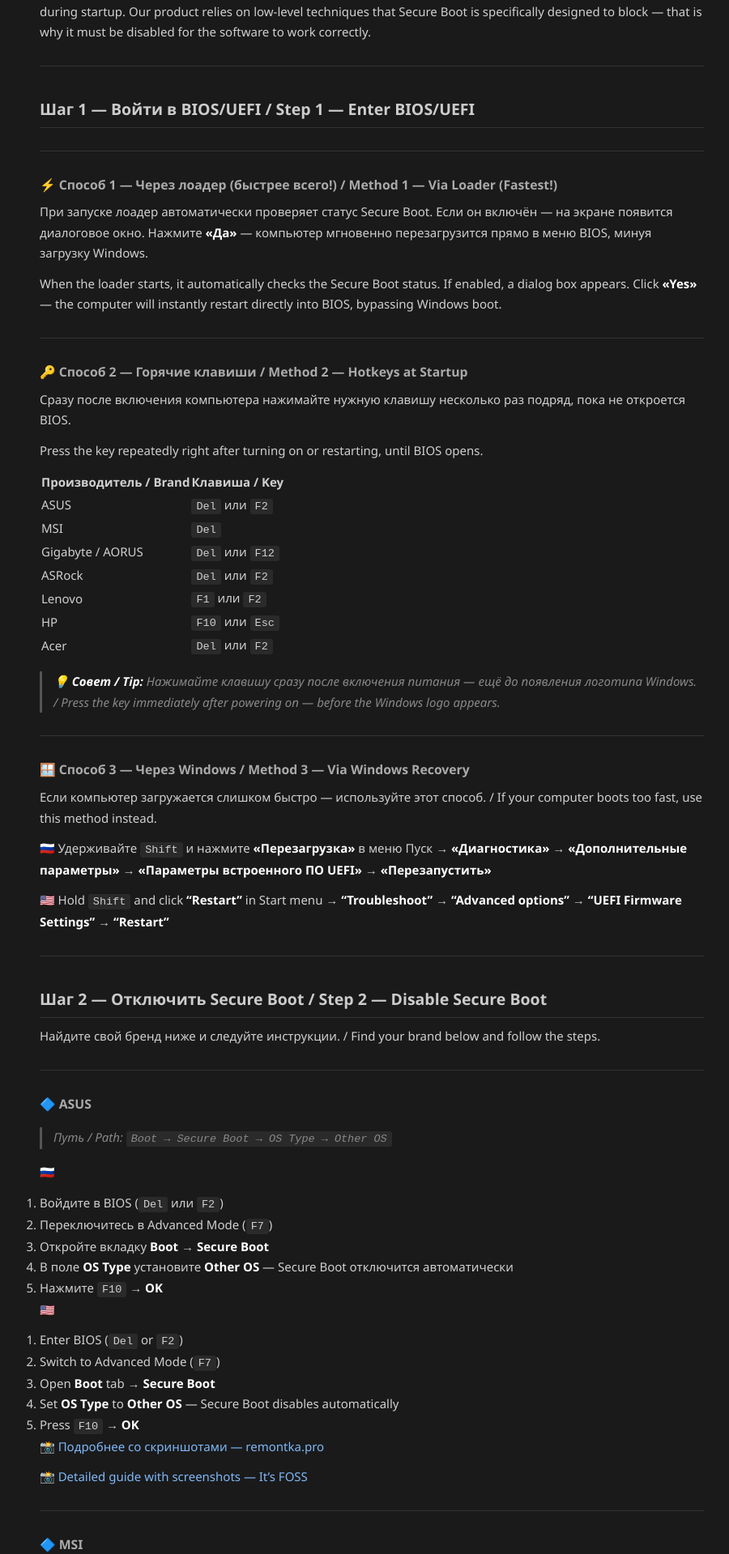
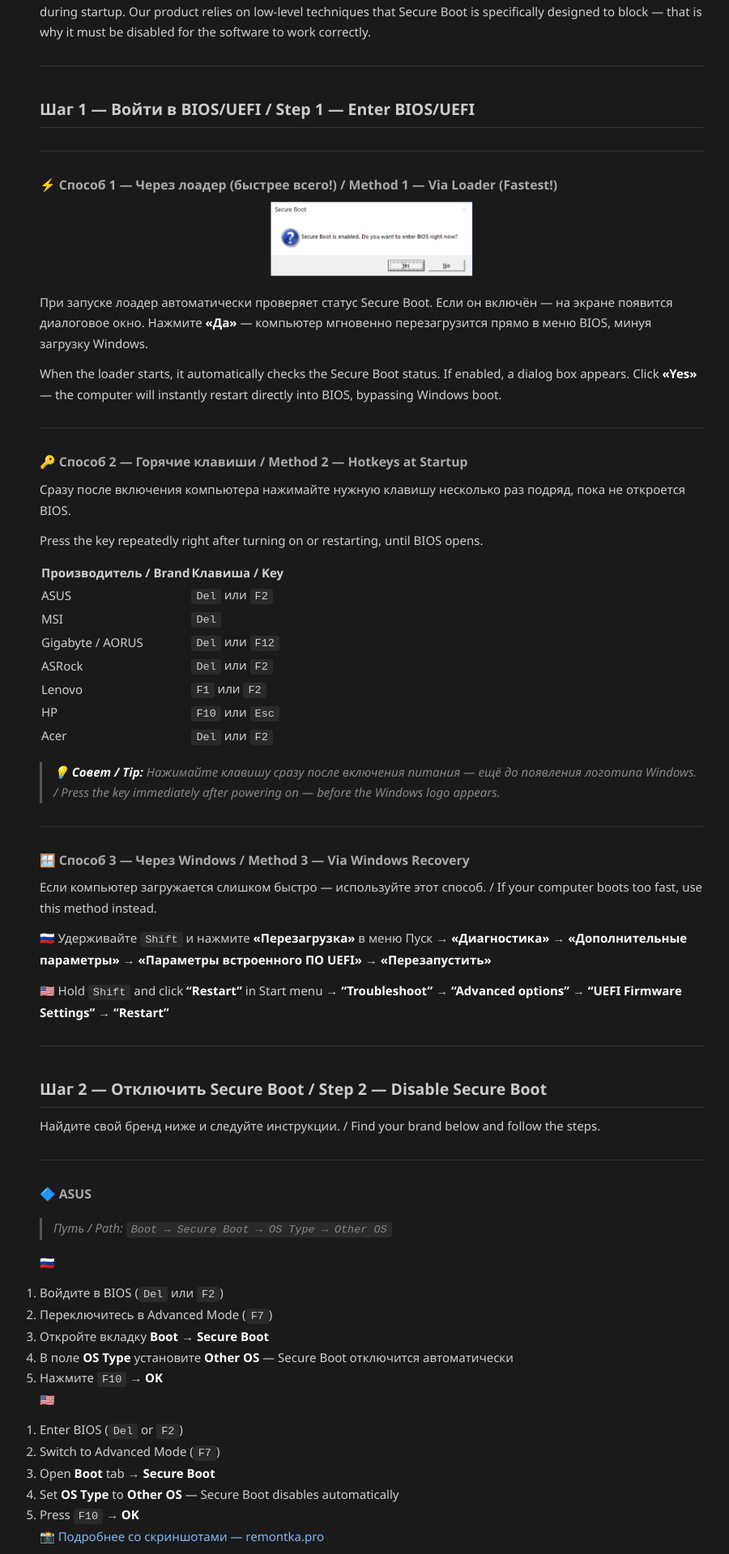
Before and after one commit to PhantomHKProject/docs, a Jekyll site: the page built from instructions/secure_boot.md, in a window 1280 px wide. Shown: the part 347-2266 px from the top of the page at 81% size, without its empty margins (181-1081 px from the left). Built offline with Jekyll 4.4.1, drawn with Linux system fonts in a browser that asks for light colours.

Commit message:
Update images

```diff
--- a/instructions/secure_boot.md
+++ b/instructions/secure_boot.md
@@ -19,7 +19,7 @@ Secure Boot is a UEFI security feature that only allows software with a trusted
 ---
 
 ### ⚡ Способ 1 — Через лоадер (быстрее всего!) / Method 1 — Via Loader (Fastest!)
-
+<p align="center"> <img src="images/secure_boot_warning.png" width="250" alt="Preview"> </p>
 При запуске лоадер автоматически проверяет статус Secure Boot. Если он включён — на экране появится диалоговое окно. Нажмите **«Да»** — компьютер мгновенно перезагрузится прямо в меню BIOS, минуя загрузку Windows.
 
 When the loader starts, it automatically checks the Secure Boot status. If enabled, a dialog box appears. Click **«Yes»** — the computer will instantly restart directly into BIOS, bypassing Windows boot.
```
Also changed, not shown: instructions/images/secure_boot_warning.png (added).
